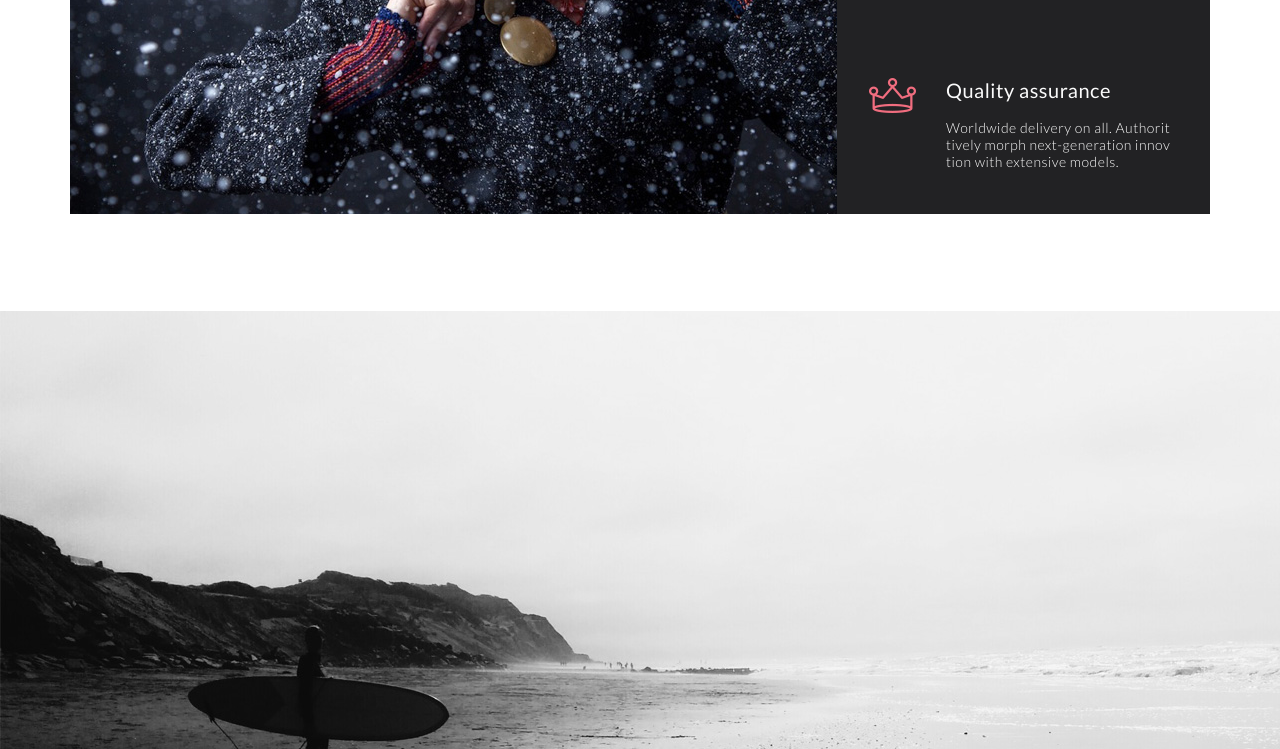
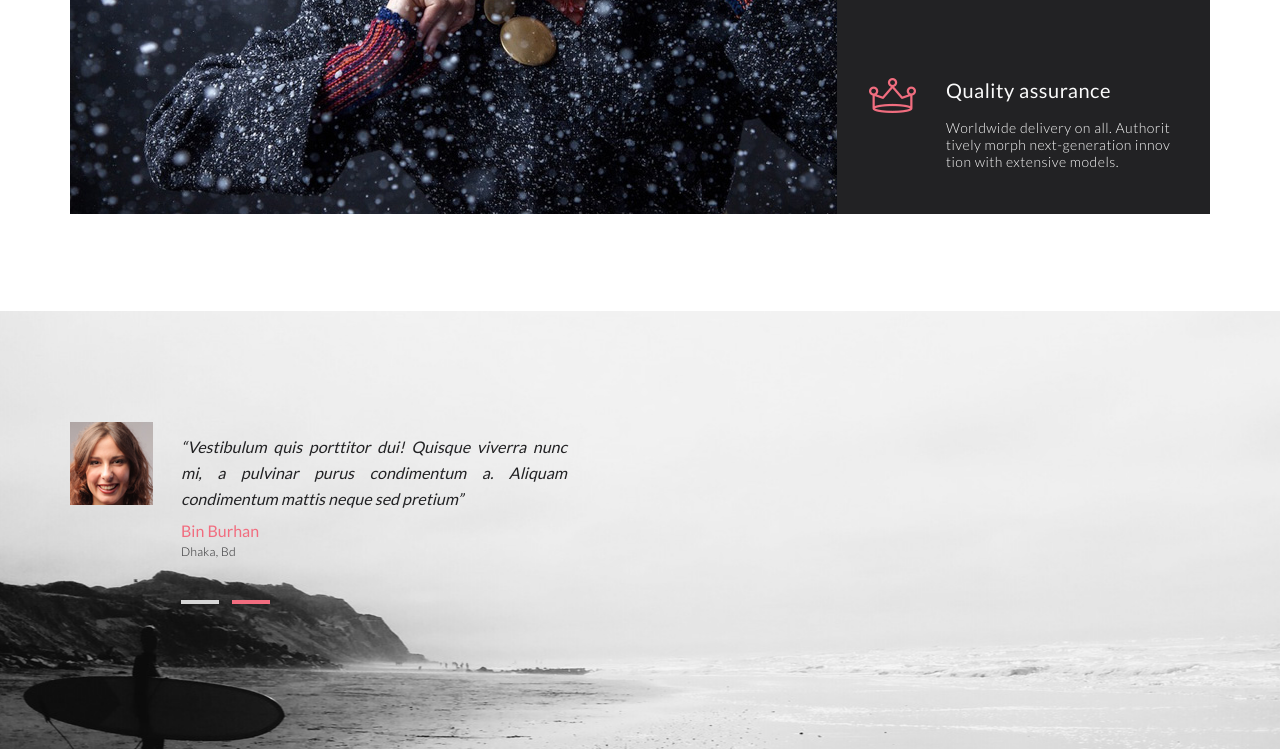
Before and after one commit to Oleg86rus/product1, a plain HTML site: page index.html in a window 1280 px wide. Shown: the part 3212-3961 px from the top of the page. Drawn offline with Linux system fonts and the light colour scheme.

Commit message:
first lesson
improvements

```diff
--- a/index.html
+++ b/index.html
@@ -61,7 +61,7 @@
     <div class="product7"><img src="img/product7.png" alt="product7">Mango  People  T-shirt<br><span>$52.00</span></div>
     <div class="product8"><img src="img/product8.png" alt="product8">Mango  People  T-shirt<br><span>$52.00</span></div>
 </div>
-<div class="browse">Browse All Product</div>
+<div class="browse"><button class="browseAll">Browse All Product <i class="fa fa-long-arrow-right" aria-hidden="true"></i></button></div>
 <div class="sales container">
     <div class="sales1"><div class="sales11">30% <span>OFFER</span>
         <div class="sales111">FOR WOMEN</div></div></div>
@@ -71,10 +71,22 @@
 <div class="sales23"><div class="sales231"><img class="symbol3" src="img/crown.png" alt="crown"></div><div class="sales4"><div class="sales232">Quality assurance</div><div class="sales233">Worldwide delivery on all. Authorit tively morph next-generation innov tion with extensive models.</div></div></div>
     </div>
 </div>
-<div class="footer">
-    <div class="footer1 container">
-        <div class="footer11"></div>
-        <div class="footer12"></div>
+<div class="subscribe">
+    <div class="subscribe1 container">
+        <div class="subscribe11">
+            <div class="subscribe111"></div>
+            <div class="subscribe112">
+                <div class="subscribe1121">
+                    <div class="subscribe11211">“Vestibulum quis porttitor dui! Quisque viverra nunc mi,
+                        a pulvinar purus condimentum a. Aliquam condimentum mattis neque sed pretium”</div>
+                    <div class="subscribe11212">Bin Burhan<br><span>Dhaka, Bd</span></div>
+                </div>
+                <div class="subscribe1122">
+                    <div class="subscribe11221"></div>
+                    <div class="subscribe11222"></div></div>
+            </div>
+        </div>
+        <div class="subscribe12"></div>
     </div>
 </div>
 </body>
--- a/styles/style.css
+++ b/styles/style.css
@@ -52,7 +52,6 @@ body {
     border: none;
     color: #7c7c7c;
     outline: none;
-
 }
 
 .search__browse i {
@@ -276,7 +275,9 @@ body {
     height: 364px;
     line-height: 37px;
 }
-.browse {
+.browseAll {
+    border: none;
+    outline: none;
     display: flex;
     justify-content: center;
     align-items: center;
@@ -286,6 +287,10 @@ body {
     margin: 0 auto;
     color: #ffffff;
     margin-bottom: 113px;
+    font-weight: 700;
+}
+.browseAll i {
+    margin-left: 10px;
 }
 .sales{
     display: flex;
@@ -347,7 +352,62 @@ body {
     margin-top: 17px;
     font-size: 14px;
 }
-.footer{
+.subscribe{
     background-image: url("../img/footer.jpg");
+    margin: 0 auto;
     height: 438px;
+    background-repeat: no-repeat;
+    background-position: center;
 }
+.subscribe11{
+    display: flex;
+}
+.subscribe111{
+    margin-top: 111px;
+    background-image: url("../img/subscribe.png");
+    background-repeat: no-repeat;
+    width: 83px;
+    height: 83px;
+}
+.subscribe112{
+    margin-top: 123px;
+    margin-left: 28px;
+    height: 159px;
+    width: 386px;
+}
+.subscribe11211{
+    width: 386px;
+    height: 68px;
+    margin-bottom: 19px;
+    font-size: 16px;
+    font-style: italic;
+    line-height: 1.63;
+    text-align: justify;
+    color: #222224;
+    font-weight: 400;
+}
+.subscribe11212{
+    font-size: 16px;
+    color: #f16d7f;
+    font-weight: 400;
+}
+.subscribe11212 span{
+    font-size: 12px;
+    line-height: 1.17;
+    letter-spacing: 0.3px;
+    color: #222224;
+    font-weight: 300;
+}
+.subscribe1122{
+    display: flex;
+    margin-top: 41px;
+}
+.subscribe11221, .subscribe11222{
+    width: 38px;
+    height: 4px;
+    background-color: #d6d6d6;
+}
+.subscribe11222{
+    margin-left: 13px;
+    background-color: #f16d7f
+}
```
Also changed, not shown: img/subscribe.png (added), 2 other files.
